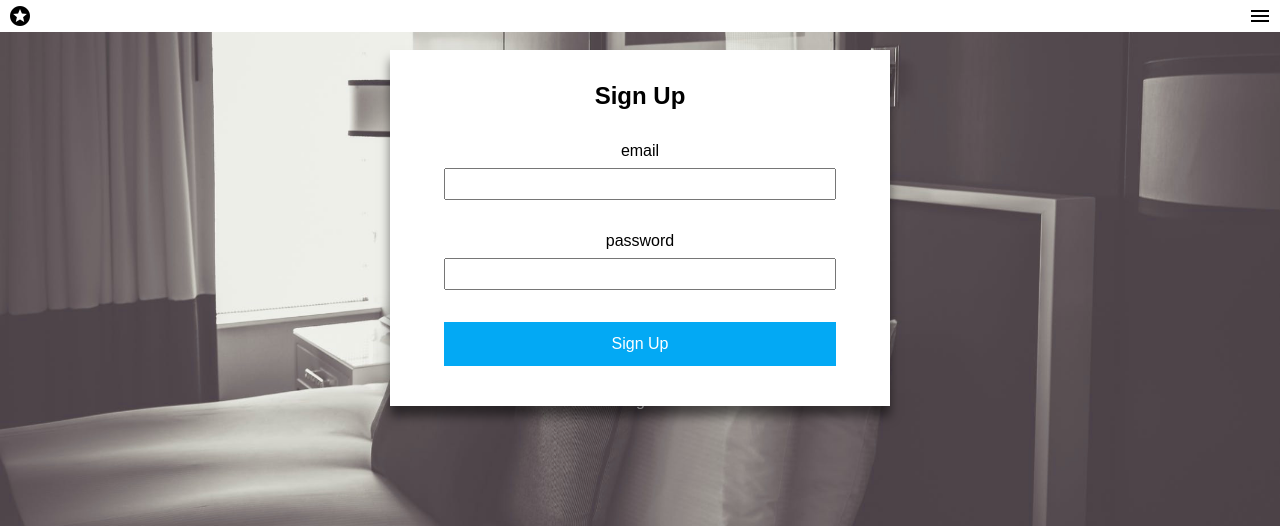
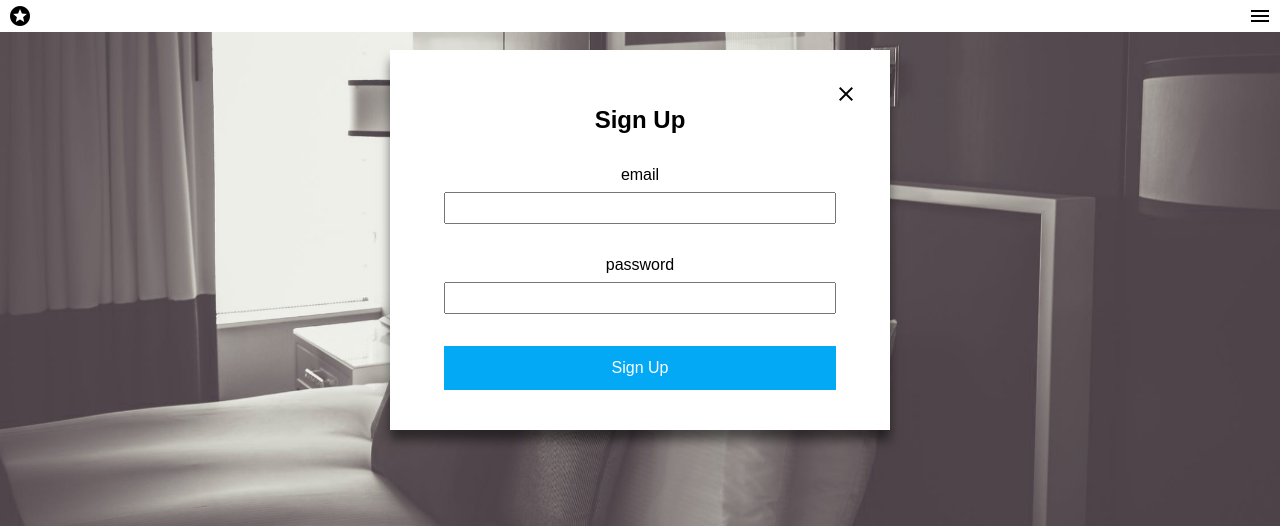
Before and after one commit to team-terror/terrorible-frontend, a React (Create React App) app: page / in a window 1280 px wide. Shown: the top 526 px of the page. Built offline with nearby package versions, Linux system fonts and the light colour scheme.

Commit message:
can open and close sign up modal

```diff
--- a/src/components/home/HomeContainer.js
+++ b/src/components/home/HomeContainer.js
@@ -5,6 +5,14 @@ import SearchListings from './SearchListings'
 import SignUp from '../modals/SignUp'
 
 const HomeContainer = (props) => {
+
+  function showModal(e) {
+    const signUpModal = document.querySelector('.signupmodal')
+    console.log(e);
+    console.log(signUpModal);
+    signUpModal.classList.remove('hide')
+  }
+
   return (
     <div className="home-wrapper">
 
@@ -17,7 +25,7 @@ const HomeContainer = (props) => {
           className="full-width-img"
           alt="hotel room"/>
         <div className="sign-up-wrapper">
-          <button className="sign-up-button">Sign Up</button>
+          <button className="sign-up-button" onClick={showModal}>Sign Up</button>
           <p className="log-in-button pt-1"><a href="#" className="white">Log in</a></p>
         </div>
       </div>
--- a/src/components/modals/SignUp.js
+++ b/src/components/modals/SignUp.js
@@ -2,8 +2,16 @@ import React from 'react'
 import PropTypes from 'prop-types'
 
 const SignUp = (props) => {
+
+  function closeModal(e) {
+    const signUpModal = document.querySelector('.signupmodal')
+    signUpModal.classList.add('hide')
+  }
+
   return (
-    <div className="modal">
+    <div className="signupmodal modal">
+      <i onClick={closeModal}
+        className="close material-icons">close</i>
       <h2>Sign Up</h2>
       <p>email</p>
       <input type="text"/>
--- a/src/css/App.css
+++ b/src/css/App.css
@@ -17,6 +17,11 @@ button {
   color: #ffffff;
   background-color: #03a9f4;
   border: none;
+  transition: 0.5s;
+}
+
+button:hover {
+  background-color: #2196f3;
 }
 
 a {
--- a/src/css/modal.css
+++ b/src/css/modal.css
@@ -23,3 +23,9 @@
   margin-top: 2em;
   margin-bottom: 0.5em;
 }
+
+.close {
+  display: flex;
+  justify-content: flex-end;
+  cursor: pointer;
+}
```
